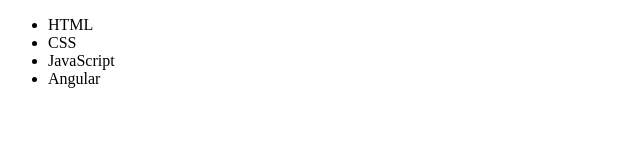
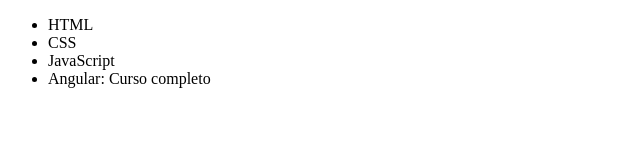
Before and after one commit to MarceloCabral98sp/overview-git, a plain HTML site: page index.html in a window 1280 px wide. Shown: the full height of the page, 0-640 px from the left. Drawn offline with Linux system fonts and the light colour scheme.

Commit message:
Alterando nome do curso de angular

```diff
--- a/index.html
+++ b/index.html
@@ -11,7 +11,7 @@
         <li>HTML</li>
         <li>CSS</li>
         <li>JavaScript</li>
-        <li>Angular</li>
+        <li>Angular: Curso completo</li>
     </ul>
 </body>
 </html>
```
